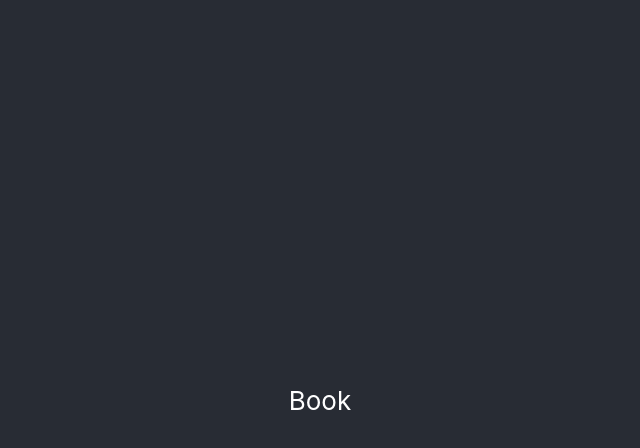
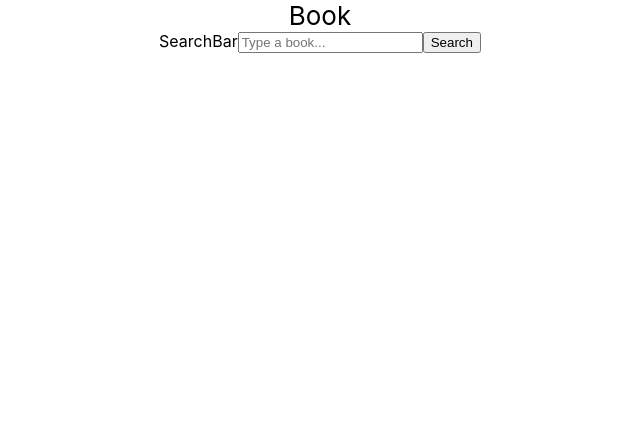
Before and after one commit to hodaya55/BooKeeper, a React (Create React App) app: page / in a window 1280 px wide. Shown: the top 448 px of the page, without its empty margins (320-960 px from the left). Built offline with nearby package versions, Linux system fonts and the light colour scheme.

Commit message:
display books after search

```diff
--- a/src/components/App.css
+++ b/src/components/App.css
@@ -2,18 +2,26 @@
   text-align: center;
 }
 
-.App-logo {
-  animation: App-logo-spin infinite 20s linear;
-  height: 40vmin;
-}
-
 .App-header {
-  background-color: #282c34;
-  min-height: 100vh;
+  /* background-color: #282c34; */
+  /* min-height: 100vh; */
   display: flex;
   flex-direction: column;
   align-items: center;
+  /* justify-content: center; */
+  font-size: calc(10px + 2vmin);
+}
+
+.book-list-result {
+  /* display: flex; */
+  /* flex: 3; */
+  display: table;
   justify-content: center;
-  font-size: calc(10px + 2vmin);
-  color: white;
 }
+
+.book {
+  display: flex;
+  /* flex-basis: 2; */
+  width: 250px;
+  height: 300px;
+}
--- a/src/components/App.js
+++ b/src/components/App.js
@@ -1,13 +1,28 @@
 import React, { Component } from 'react';
 import './App.css';
+import SearchBar from './SearchBar';
+import BookListResult from './BookListResult'
+class App extends Component {
+  constructor() {
+    super();
+    this.state = {
+      booksResult: []
+    }
+  }
 
-class App extends Component {
+  updateSerachResult = (result) => {
+    this.setState({ booksResult: result });
+    console.table(result);
+  }
+
   render() {
     return (
       <div className="App">
         <header className="App-header">
           Book
         </header>
+        <SearchBar updateSerachResult={this.updateSerachResult} />
+        {this.state.booksResult.length > 0 && <BookListResult booksResult={this.state.booksResult} />}
       </div>
     );
   }
--- /dev/null
+++ b/src/components/BookDisplay.js
@@ -0,0 +1,22 @@
+import React from 'react'
+
+function BookDisplay(props) {
+  const addBook = () => {
+    console.log('added book');
+
+  }
+
+  return (
+    <div className="book">
+      Book {props.id}
+      <h3>{props.title}</h3>
+      <h4>{props.author} | published date: {props.date}</h4>
+
+      {/* <p>{props.description}</p> */}
+      <img src={props.img} />
+      <button onClick={addBook}>Add</button>
+    </div>
+  )
+}
+
+export default BookDisplay
--- /dev/null
+++ b/src/components/BookListResult.js
@@ -0,0 +1,16 @@
+import React, { Component } from 'react'
+import BookDisplay from './BookDisplay'
+
+
+export default class BookListResult extends Component {
+  render() {
+    return (
+      <div className="book-list-result">
+        BookListResult
+        {this.props.booksResult.length > 0 ?
+          "There is books" && this.props.booksResult.map(book => <BookDisplay key={book.id} {...book} />)
+          : "Nothing Found."}
+      </div>
+    )
+  }
+}
--- /dev/null
+++ b/src/components/SearchBar.js
@@ -0,0 +1,59 @@
+import React, { Component } from 'react'
+
+export default class SearchBar extends Component {
+  state = {
+    input: '',
+  }
+
+  onChangeInput = (e) => {
+    this.setState({ input: e.target.value });
+  }
+
+  onSearchBtn = () => {
+    // the string from the serach input
+    console.log(this.state.input);
+    // alert(this.state.input);
+    return fetch(`https://www.googleapis.com/books/v1/volumes?q=${this.state.input}`)
+      .then(res => res.json())
+      .then(books => {
+        // console.log(books);
+        return books.items.map(b => {
+          const bookInfo = {
+            author: b.volumeInfo.authors[0],
+            date: b.volumeInfo.publishedDate,
+            title: b.volumeInfo.title,
+            img: b.volumeInfo.imageLinks.smallThumbnail,
+            bigImg: b.volumeInfo.imageLinks.thumbnail,
+            description: b.volumeInfo.description,
+            id: b.id
+          }
+          return bookInfo;
+        });
+      })
+      .then(booksInfo => {
+        this.props.updateSerachResult(booksInfo)
+      })
+      .catch(err => console.log(err))
+
+
+    this.props.updateSerachResult(this.state.input);
+    this.setState({ input: '' }); //clear the search string after search
+  }
+
+  // in order to allow search by Enter, not only by Click
+  onKey = (e) => {
+    if (e.key === 'Enter') {
+      this.onSearchBtn();
+    }
+  }
+
+  render() {
+    return (
+      <div>
+        SearchBar
+        <input placeholder="Type a book..." value={this.state.input} onChange={this.onChangeInput} onKeyPress={this.onKey} />
+        <input type="button" value="Search" onClick={this.onSearchBtn} />
+      </div>
+    )
+  }
+}
```
